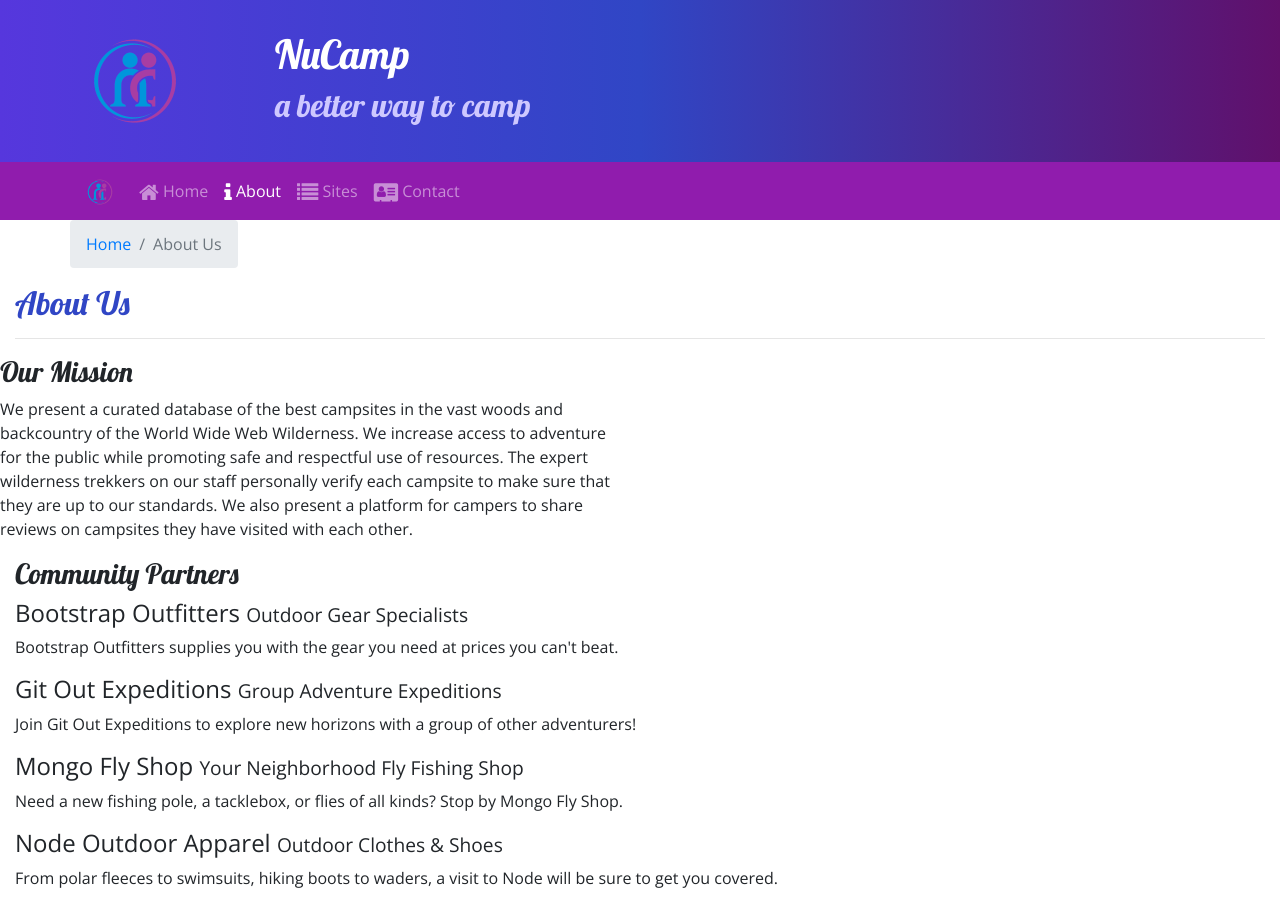
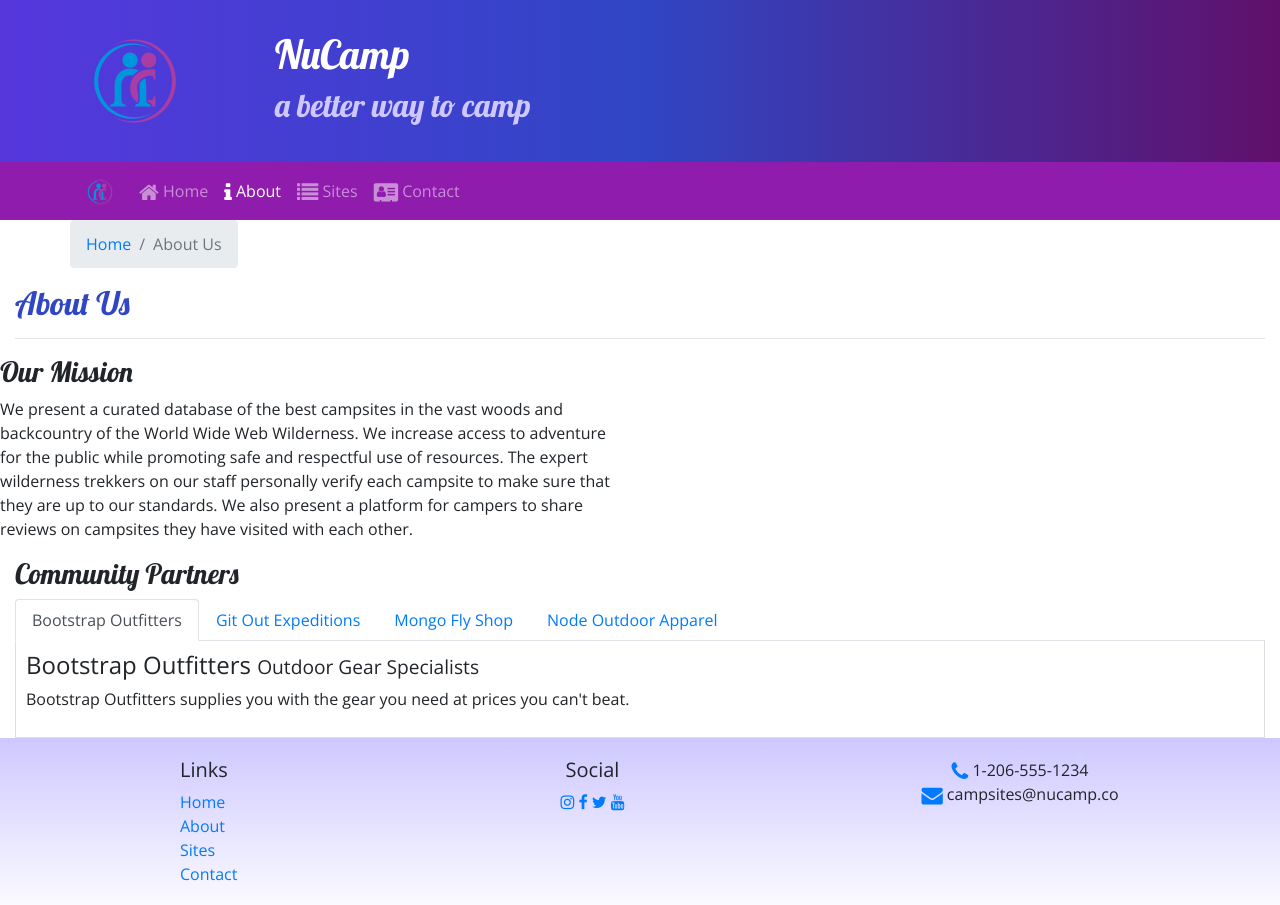
Before and after one commit to Geof-Hoffman/nucampsite3.0, a website: page aboutus.html in a window 1280 px wide. Shown: the top 905 px of the page. Drawn offline with nearby package versions, Linux system fonts and the light colour scheme.

Commit message:
tab and tab-content

```diff
--- a/aboutus.html
+++ b/aboutus.html
@@ -66,7 +66,7 @@
         <div>
             <div class = "container-fluid">
                <h2>About Us</h2>
-               <hr />
+               <hr/>
             </div col>
         </div>
 
@@ -82,23 +82,36 @@
         <div>
             <div class = "col-d-none container-fluid" >
                 <h3>Community Partners</h3>
-                <h4>Bootstrap Outfitters <small>Outdoor Gear Specialists</small></h4>
-                <div class="d-none d-sm-block">
-                    <p>Bootstrap Outfitters supplies you with the gear you need at prices you can't beat.</p>
-                </div>
-                <h4>Git Out Expeditions <small>Group Adventure Expeditions</small></h4>
-                <div class="d-none d-sm-block">
-                    <p>Join Git Out Expeditions to explore new horizons with a group of other adventurers!</p>
-                </div>
-                <h4>Mongo Fly Shop <small>Your Neighborhood Fly Fishing Shop</small></h4>
-                <div class="d-none d-sm-block">
-                    <p>Need a new fishing pole, a tacklebox, or flies of all kinds? Stop by Mongo Fly Shop.</p>
-                </div>
-                <h4>Node Outdoor Apparel <small>Outdoor Clothes & Shoes</small></h4>
-                <div class="d-none d-sm-block">
-                    <p>From polar fleeces to swimsuits, hiking boots to waders, a visit to Node will be sure to get you covered.</p>
+                <ul class= "nav nav-tabs">
+                    <li class="nav-item"><a class="nav-link active" href="#bootstrap" role="tab" data-toggle="tab">
+                    Bootstrap Outfitters</a></li>
+                    <li class="nav-item"><a class="nav-link" href="#git" role="tab" data-toggle="tab">
+                    Git Out Expeditions</a></li>
+                    <li class="nav-item"><a class = "nav-link" href="#mongo" role="tab" data-toggle="tab">
+                    Mongo Fly Shop</a></li>
+                    <li class="nav-item">
+                    <a class="nav-link" href="#node" role="tab" data-toggle="tab">
+                    Node Outdoor Apparel</a></li>
+                </ul>
+
+            <div class="tab-content">
+                <div role="tabpanel" class="tab-pane fade show active" id="bootstrap">
+                    <h4>Bootstrap Outfitters <small>Outdoor Gear Specialists</small></h4>
+                    <p class="d-none d-sm-block">Bootstrap Outfitters supplies you with the gear you need at prices you can't beat.</pclass="d-none d-sm-block">
                 </div>
 
+                <div role="tabpanel" class="tab-pane fade" id="git">
+                    <h4>Git Out Expeditions <small>Group Adventure Expeditions</small></h4>
+                    <p class="d-none d-sm-block">Join Git Out Expeditions to explore new horizons with a group of other adventurers!</p>
+                </div>
+                <div role="tabpanel" class="tab-pane fade" id="mongo">
+                    <h4>Mongo Fly Shop <small>Your Neighborhood Fly Fishing Shop</small></h4>
+                    <p class="d-none d-sm-block">Need a new fishing pole, a tacklebox, or flies of all kinds? Stop by Mongo Fly Shop.</p>
+                </div>
+                <div role="tabpanel" class="tab-pane fade" id="node">
+                    <h4>Node Outdoor Apparel <small>Outdoor Clothes & Shoes</small></h4>
+                    <p class="d-none d-sm-block">From polar fleeces to swimsuits, hiking boots to waders, a visit to Node will be sure to get you covered.</p>
+                </div>
             </div>
         </div>
     </div>
--- a/css/styles.css
+++ b/css/styles.css
@@ -34,3 +34,9 @@ footer {
 .navbar {
     background-color: #901CAD;
 }
+
+.tab-content {
+    border: 1px solid #DDD;
+    border-top: none;
+    padding: 10px;
+}
```
Also changed, not shown: index.html (+22 -18 lines).
